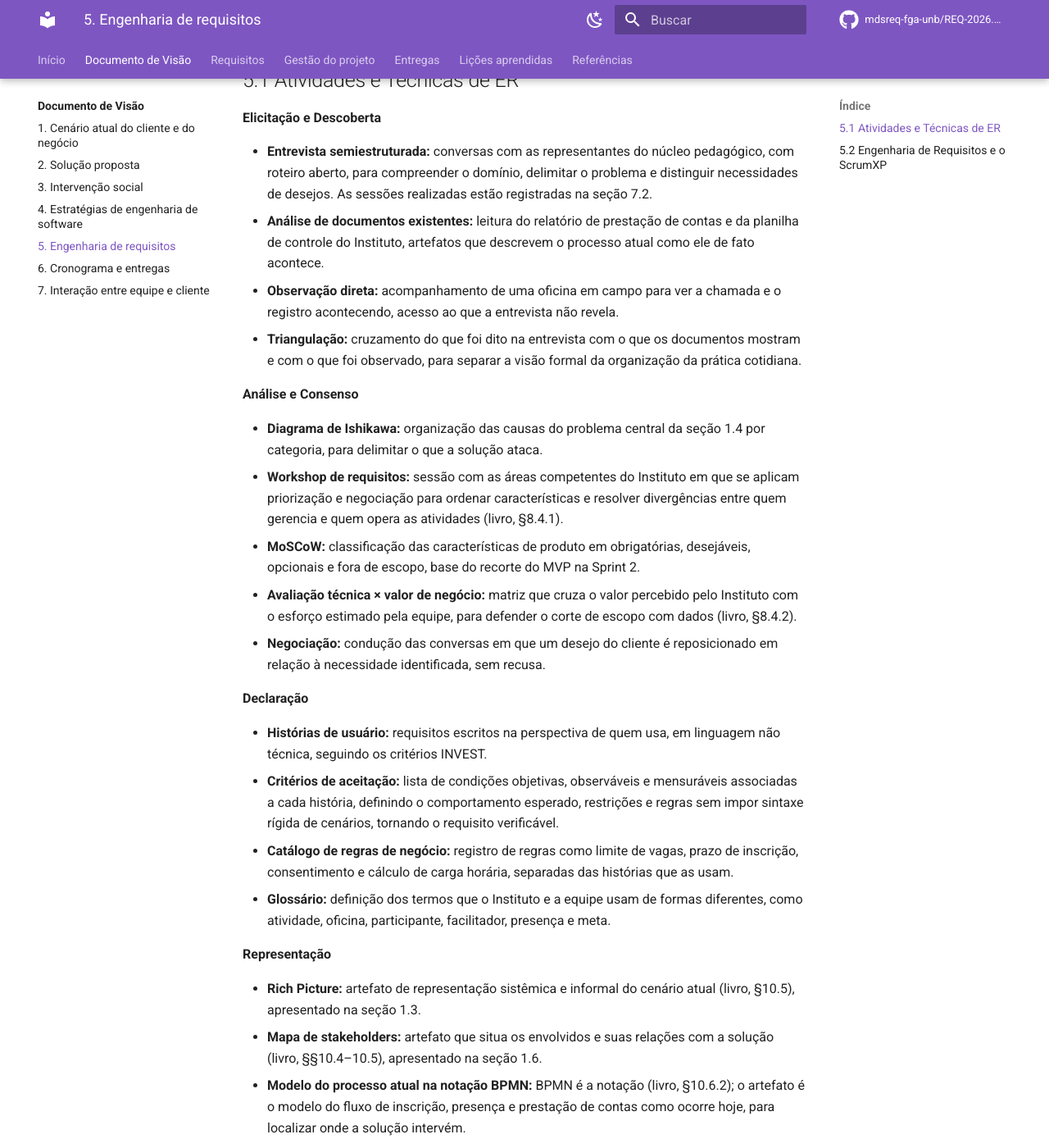
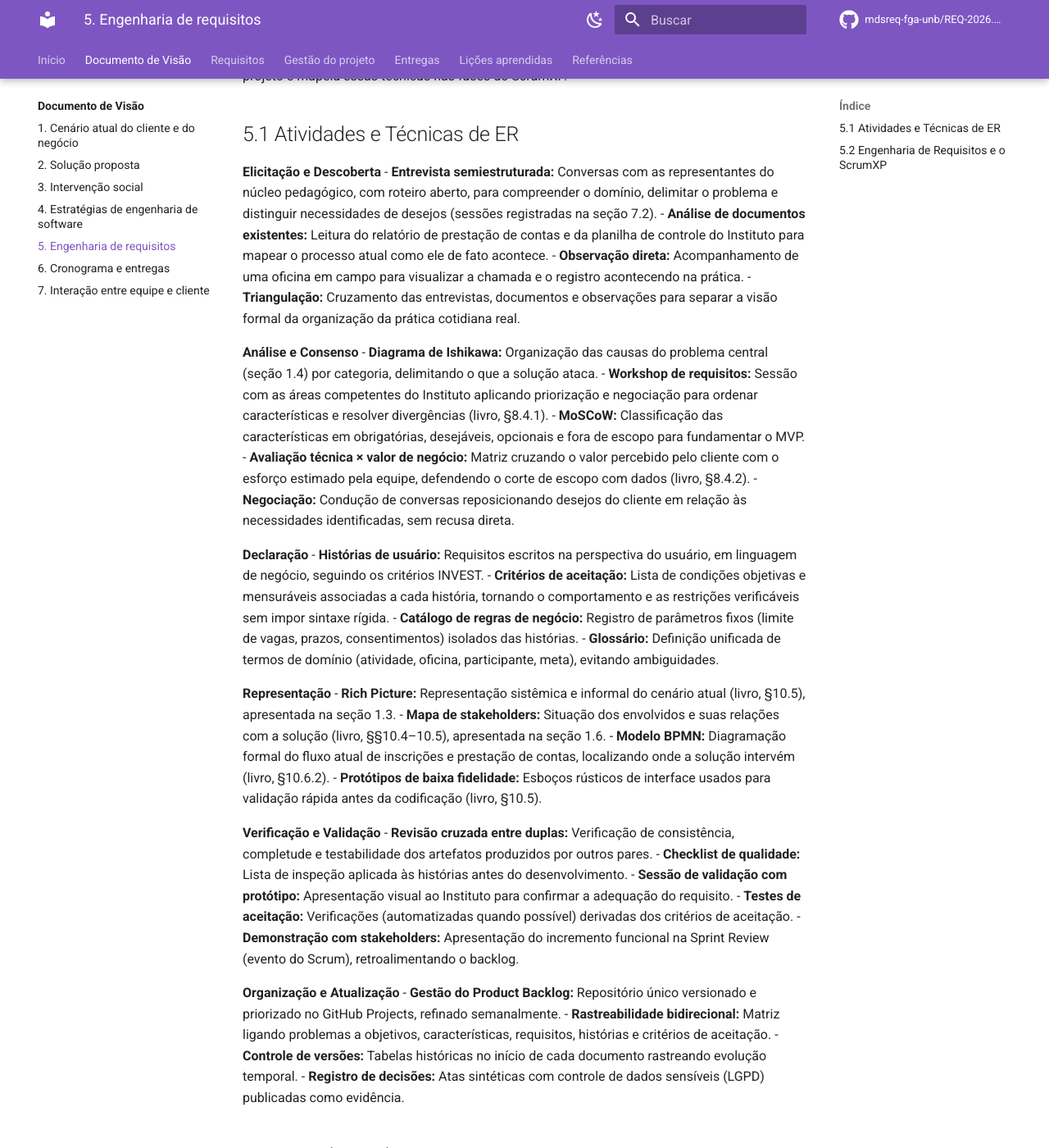
Before and after one commit to mdsreq-fga-unb/REQ-2026.2-T02-CyberSetor, an MkDocs documentation site: the page built from docs/visao/5-engenharia-requisitos.md, in a window 1280 px wide and 1400 px high, scrolled down 744 px. Shown: the whole window at 82% size. Built offline with MkDocs 1.6.1 and Material for MkDocs 9.7.7, drawn with Linux system fonts in a browser that asks for light colours; comment, search, counter and statistics services are not loaded; some of the changed text lies outside the part shown.

Commit message:
docs: alterações pontuais no documento de visão (#94)

```diff
--- a/docs/visao/5-engenharia-requisitos.md
+++ b/docs/visao/5-engenharia-requisitos.md
@@ -7,74 +7,68 @@
 | 14/09/2026 | 1.2 | Ajustes na taxonomia de ER: artefatos de representação, critérios de aceitação objetivos, portões de qualidade e redução sistemática de ambiguidades | Caio Martins |
 | 17/09/2026 | 1.3 | Taxonomia revista conforme o livro-texto: artefatos, eventos do Scrum e ferramentas separados das técnicas | Vinicius Vieira |
 | 17/09/2026 | 1.4 | Registro das sessões de entrevista remetido à seção 7.2 | Equipe CyberSetor |
+| 05/10/2026 | 1.5 | Revisão editorial: formatação direta, sem supressão de técnicas, artefatos ou mapeamento do ScrumXP | Rodrigo Henrique |
 
-As seis atividades da Engenharia de Requisitos adotadas pela disciplina (elicitação e descoberta, análise e consenso, declaração, representação, verificação e validação, organização e atualização) não são etapas sequenciais. Elas se repetem e se entrelaçam ao longo do ciclo de desenvolvimento. Esta seção associa cada atividade às técnicas que a equipe usará no projeto e, em seguida, mapeia essas técnicas nas fases do ScrumXP.
+As seis atividades da Engenharia de Requisitos adotadas pela disciplina (elicitação e descoberta, análise e consenso, declaração, representação, verificação e validação, organização e atualização) não são etapas sequenciais. Elas se repetem e se entrelaçam ao longo do ciclo de desenvolvimento. Esta seção associa cada atividade às técnicas que a equipe usará no projeto e mapeia essas técnicas nas fases do ScrumXP.
 
 ## 5.1 Atividades e Técnicas de ER
 
 **Elicitação e Descoberta**
-
-- **Entrevista semiestruturada:** conversas com as representantes do núcleo pedagógico, com roteiro aberto, para compreender o domínio, delimitar o problema e distinguir necessidades de desejos. As sessões realizadas estão registradas na seção 7.2.
-- **Análise de documentos existentes:** leitura do relatório de prestação de contas e da planilha de controle do Instituto, artefatos que descrevem o processo atual como ele de fato acontece.
-- **Observação direta:** acompanhamento de uma oficina em campo para ver a chamada e o registro acontecendo, acesso ao que a entrevista não revela.
-- **Triangulação:** cruzamento do que foi dito na entrevista com o que os documentos mostram e com o que foi observado, para separar a visão formal da organização da prática cotidiana.
+- **Entrevista semiestruturada:** Conversas com as representantes do núcleo pedagógico, com roteiro aberto, para compreender o domínio, delimitar o problema e distinguir necessidades de desejos (sessões registradas na seção 7.2).
+- **Análise de documentos existentes:** Leitura do relatório de prestação de contas e da planilha de controle do Instituto para mapear o processo atual como ele de fato acontece.
+- **Observação direta:** Acompanhamento de uma oficina em campo para visualizar a chamada e o registro acontecendo na prática.
+- **Triangulação:** Cruzamento das entrevistas, documentos e observações para separar a visão formal da organização da prática cotidiana real.
 
 **Análise e Consenso**
-
-- **Diagrama de Ishikawa:** organização das causas do problema central da seção 1.4 por categoria, para delimitar o que a solução ataca.
-- **Workshop de requisitos:** sessão com as áreas competentes do Instituto em que se aplicam priorização e negociação para ordenar características e resolver divergências entre quem gerencia e quem opera as atividades (livro, §8.4.1).
-- **MoSCoW:** classificação das características de produto em obrigatórias, desejáveis, opcionais e fora de escopo, base do recorte do MVP na Sprint 2.
-- **Avaliação técnica × valor de negócio:** matriz que cruza o valor percebido pelo Instituto com o esforço estimado pela equipe, para defender o corte de escopo com dados (livro, §8.4.2).
-- **Negociação:** condução das conversas em que um desejo do cliente é reposicionado em relação à necessidade identificada, sem recusa.
+- **Diagrama de Ishikawa:** Organização das causas do problema central (seção 1.4) por categoria, delimitando o que a solução ataca.
+- **Workshop de requisitos:** Sessão com as áreas competentes do Instituto aplicando priorização e negociação para ordenar características e resolver divergências (livro, §8.4.1).
+- **MoSCoW:** Classificação das características em obrigatórias, desejáveis, opcionais e fora de escopo para fundamentar o MVP.
+- **Avaliação técnica × valor de negócio:** Matriz cruzando o valor percebido pelo cliente com o esforço estimado pela equipe, defendendo o corte de escopo com dados (livro, §8.4.2).
+- **Negociação:** Condução de conversas reposicionando desejos do cliente em relação às necessidades identificadas, sem recusa direta.
 
 **Declaração**
-
-- **Histórias de usuário:** requisitos escritos na perspectiva de quem usa, em linguagem não técnica, seguindo os critérios INVEST.
-- **Critérios de aceitação:** lista de condições objetivas, observáveis e mensuráveis associadas a cada história, definindo o comportamento esperado, restrições e regras sem impor sintaxe rígida de cenários, tornando o requisito verificável.
-- **Catálogo de regras de negócio:** registro de regras como limite de vagas, prazo de inscrição, consentimento e cálculo de carga horária, separadas das histórias que as usam.
-- **Glossário:** definição dos termos que o Instituto e a equipe usam de formas diferentes, como atividade, oficina, participante, facilitador, presença e meta.
+- **Histórias de usuário:** Requisitos escritos na perspectiva do usuário, em linguagem de negócio, seguindo os critérios INVEST.
+- **Critérios de aceitação:** Lista de condições objetivas e mensuráveis associadas a cada história, tornando o comportamento e as restrições verificáveis sem impor sintaxe rígida.
+- **Catálogo de regras de negócio:** Registro de parâmetros fixos (limite de vagas, prazos, consentimentos) isolados das histórias.
+- **Glossário:** Definição unificada de termos de domínio (atividade, oficina, participante, meta), evitando ambiguidades.
 
 **Representação**
-
-- **Rich Picture:** artefato de representação sistêmica e informal do cenário atual (livro, §10.5), apresentado na seção 1.3.
-- **Mapa de stakeholders:** artefato que situa os envolvidos e suas relações com a solução (livro, §§10.4–10.5), apresentado na seção 1.6.
-- **Modelo do processo atual na notação BPMN:** BPMN é a notação (livro, §10.6.2); o artefato é o modelo do fluxo de inscrição, presença e prestação de contas como ocorre hoje, para localizar onde a solução intervém.
-- **Protótipos de baixa fidelidade:** esboços de telas, propositalmente rústicos, usados como artefato de validação com o Instituto antes de codificar (livro, §10.5).
+- **Rich Picture:** Representação sistêmica e informal do cenário atual (livro, §10.5), apresentada na seção 1.3.
+- **Mapa de stakeholders:** Situação dos envolvidos e suas relações com a solução (livro, §§10.4–10.5), apresentada na seção 1.6.
+- **Modelo BPMN:** Diagramação formal do fluxo atual de inscrições e prestação de contas, localizando onde a solução intervém (livro, §10.6.2).
+- **Protótipos de baixa fidelidade:** Esboços rústicos de interface usados para validação rápida antes da codificação (livro, §10.5).
 
 **Verificação e Validação**
-
-- **Revisão cruzada entre duplas:** cada dupla revisa as seções e histórias escritas pela outra, verificando consistência, completude e testabilidade.
-- **Checklist de qualidade:** lista de verificação aplicada a cada história para inspecionar critérios de completude, clareza e testabilidade antes do desenvolvimento.
-- **Sessão de validação com protótipo:** apresentação de protótipos leves e do incremento ao Instituto para confirmar que o requisito é o certo.
-- **Testes de aceitação:** testes derivados da lista de critérios de aceitação, automatizados quando possível, que verificam se o comportamento implementado no software atende ao que foi especificado.
-- **Demonstração e validação com stakeholders:** apresentação do incremento às representantes do Instituto, realizada na Sprint Review (evento do Scrum), com o feedback registrado no backlog.
+- **Revisão cruzada entre duplas:** Verificação de consistência, completude e testabilidade dos artefatos produzidos por outros pares.
+- **Checklist de qualidade:** Lista de inspeção aplicada às histórias antes do desenvolvimento.
+- **Sessão de validação com protótipo:** Apresentação visual ao Instituto para confirmar a adequação do requisito.
+- **Testes de aceitação:** Verificações (automatizadas quando possível) derivadas dos critérios de aceitação.
+- **Demonstração com stakeholders:** Apresentação do incremento funcional na Sprint Review (evento do Scrum), retroalimentando o backlog.
 
 **Organização e Atualização**
-
-- **Organização e atualização do Product Backlog:** repositório único dos requisitos, versionado e priorizado, com refinamento semanal; a ferramenta é o GitHub Projects.
-- **Manutenção da rastreabilidade:** identificadores que ligam problema, objetivo específico, característica de produto, requisito, história e critério de aceitação, registrados em matriz de rastreabilidade.
-- **Controle de versões e mudanças:** tabela de versões no início de cada seção deste documento, registrando o que mudou e quando.
-- **Registro e atualização das decisões:** ata sintética de cada reunião, elaborada e revisada pela equipe com controle de dados sensíveis (LGPD) e publicada na página de atas, como evidência.
+- **Gestão do Product Backlog:** Repositório único versionado e priorizado no GitHub Projects, refinado semanalmente.
+- **Rastreabilidade bidirecional:** Matriz ligando problemas a objetivos, características, requisitos, histórias e critérios de aceitação.
+- **Controle de versões:** Tabelas históricas no início de cada documento rastreando evolução temporal.
+- **Registro de decisões:** Atas sintéticas com controle de dados sensíveis (LGPD) publicadas como evidência.
 
 ## 5.2 Engenharia de Requisitos e o ScrumXP
 
+A integração contínua garante que a ER não atue como etapa engessada, mas sim de forma iterativa ao longo das cadências (MARSICANO, 2026, §5.3).
+
 | Fase do ScrumXP | Atividade de ER | Prática | Técnica | Resultado esperado |
 |---|---|---|---|---|
-| **Planejamento da Release** | Elicitação e Descoberta | Imersão no contexto do cliente | Entrevista semiestruturada · Análise de documentos existentes · Observação direta · Triangulação | Entendimento do processo atual e das dores; Documento de Visão |
-| | Análise e Consenso | Delimitação do problema e do escopo | Diagrama de Ishikawa · Workshop de requisitos · Negociação | Problema central e escopo acordados com o Instituto |
-| | Representação | Representação sistêmica | Rich Picture · Mapa de stakeholders · Modelo do processo atual (notação BPMN) | Cenário atual e processos modelados e validados |
-| | Declaração | Escrita orientada a valor | Épicos · Histórias de usuário · Glossário | Product Backlog inicial em linguagem do cliente |
-| **Planejamento da Sprint** | Análise e Consenso | Priorização | MoSCoW · Avaliação técnica × valor de negócio | Sprint Backlog priorizado; MVP recortado na Sprint 2 |
-| | Declaração | Detalhamento do item | Critérios de aceitação · Catálogo de regras de negócio | Itens de backlog detalhados com critérios verificáveis e regras catalogadas |
-| | Representação | Prototipação | Protótipos de baixa fidelidade | Entendimento compartilhado da interface e do fluxo antes de codificar |
-| **Execução da Sprint** | Elicitação e Descoberta | Elicitação contínua | Dúvidas operacionais com o Product Owner interno e alinhamento de domínio com o Instituto | Lacunas operacionais destravadas; dúvidas de domínio encaminhadas à próxima validação com o Instituto |
-| | Verificação e Validação | Inspeção e verificação interna | Revisão cruzada entre duplas · Checklist de qualidade · Análise de consistência entre história e protótipo · Testes de aceitação | Redução sistemática de ambiguidades e requisitos verificáveis |
-| | Organização e Atualização | Gestão do backlog | Organização do Product Backlog (GitHub Projects) · Manutenção da rastreabilidade | Requisitos rastreáveis do problema ao critério de aceitação |
-| **Revisão da Sprint** | Verificação e Validação | Validação com o cliente | Demonstração e validação com stakeholders (na Sprint Review) · Sessão de validação com protótipo | Confirmação de que a solução atende às necessidades reais do cliente; feedback registrado |
-| | Declaração | Incorporação do feedback | Ajuste de histórias e critérios de aceitação · Negociação | Histórias ajustadas ao entendimento mais atual |
-| **Retrospectiva da Sprint** | Organização e Atualização | Melhoria do processo de ER | Registro de lições aprendidas e das ações de melhoria, na Retrospectiva | Ajustes nas práticas de ER para o próximo ciclo; seção 11 do documento |
-| **Planejamento da Próxima Release** | Elicitação e Descoberta | Refinamento estratégico | Alinhamento com o Instituto · Análise de documentos existentes | Novas necessidades identificadas |
-| | Análise e Consenso | Repriorização por valor | MoSCoW · Avaliação técnica × valor de negócio | Backlog reordenado para o próximo ciclo |
-| | Organização e Atualização | Atualização do documento | Controle de versões do documento · Refinamento semanal do backlog | Documento de Visão e backlog atualizados |
-
-Elicitação, verificação e validação, e organização e atualização aparecem em mais de uma fase, porque as atividades da Engenharia de Requisitos são iterativas e entrelaçadas, e não etapas sequenciais (MARSICANO, 2026, §5.3).
+| **Planejamento da Release** | Elicitação e Descoberta | Imersão no contexto | Entrevista · Análise de documentos · Observação direta · Triangulação | Entendimento das dores e Documento de Visão consolidado. |
+| | Análise e Consenso | Delimitação de escopo | Ishikawa · Workshop de requisitos · Negociação | Problema central acordado com o Instituto. |
+| | Representação | Representação sistêmica | Rich Picture · Mapa de stakeholders · BPMN | Cenário As-Is modelado e validado. |
+| | Declaração | Escrita a valor | Épicos · Histórias de usuário · Glossário | Product Backlog inicial estruturado. |
+| **Planejamento da Sprint** | Análise e Consenso | Priorização | MoSCoW · Matriz Técnica × Valor | Sprint Backlog priorizado e MVP recortado. |
+| | Declaração | Detalhamento | Critérios de aceitação · Regras de negócio | Itens verificáveis e catalogados para código. |
+| | Representação | Prototipação | Protótipos de baixa fidelidade | Entendimento da interface antes da construção. |
+| **Execução da Sprint** | Elicitação e Descoberta | Elicitação contínua | Alinhamento com o PO Interno e com o Instituto | Dúvidas de domínio destravadas ativamente. |
+| | Verificação e Validação | Inspeção interna | Revisão cruzada · Checklist de qualidade · Testes de aceitação | Redução de ambiguidades via *Pair Programming*. |
+| | Organização e Atualização | Gestão de backlog | Backlog no GitHub Projects · Matriz de rastreabilidade | Requisitos rastreáveis do problema ao teste. |
+| **Revisão da Sprint** | Verificação e Validação | Validação externa | Sprint Review com demonstração · Sessão de validação | Confirmação de atendimento à necessidade real. |
+| | Declaração | Absorção de feedback | Ajuste de histórias e critérios · Negociação | Requisitos pivotados para a realidade. |
+| **Retrospectiva** | Organização e Atualização | Melhoria de processo | Registro de lições aprendidas (seção 11) | Ajustes nas rotinas de ER da equipe. |
+| **Próxima Release** | Elicitação / Análise | Refinamento / Repriorização | Alinhamento com parceiro · Matriz de Valor | Backlog reordenado para o próximo ciclo. |
+| | Organização e Atualização | Atualização documental | Controle de versões · Refinamento | Documento de Visão atualizado. |
```
Also changed, not shown: docs/visao/2-solucao-proposta.md (+35 -61 lines), docs/visao/3-intervencao-social.md (+24 -23 lines), docs/visao/4-estrategia-esw.md (+1 -0 lines), docs/visao/7-equipe-e-cliente.md (+3 -2 lines), docs/visao/index.md (+10 -9 lines).
